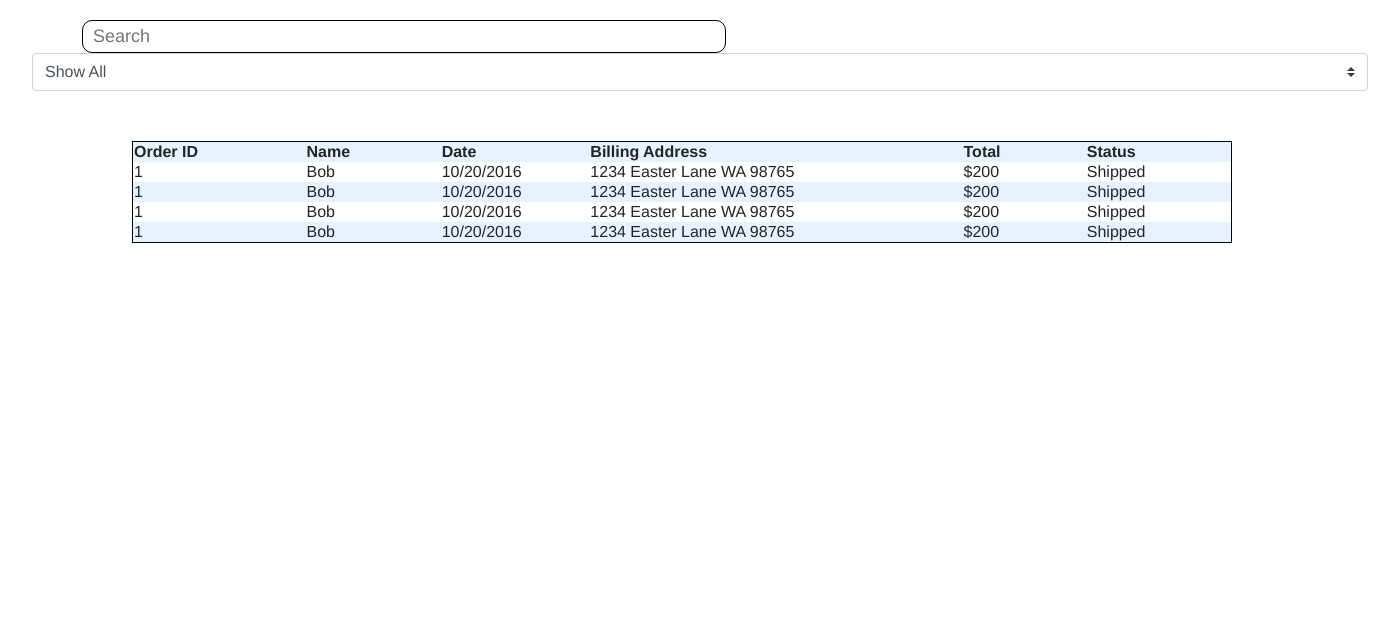
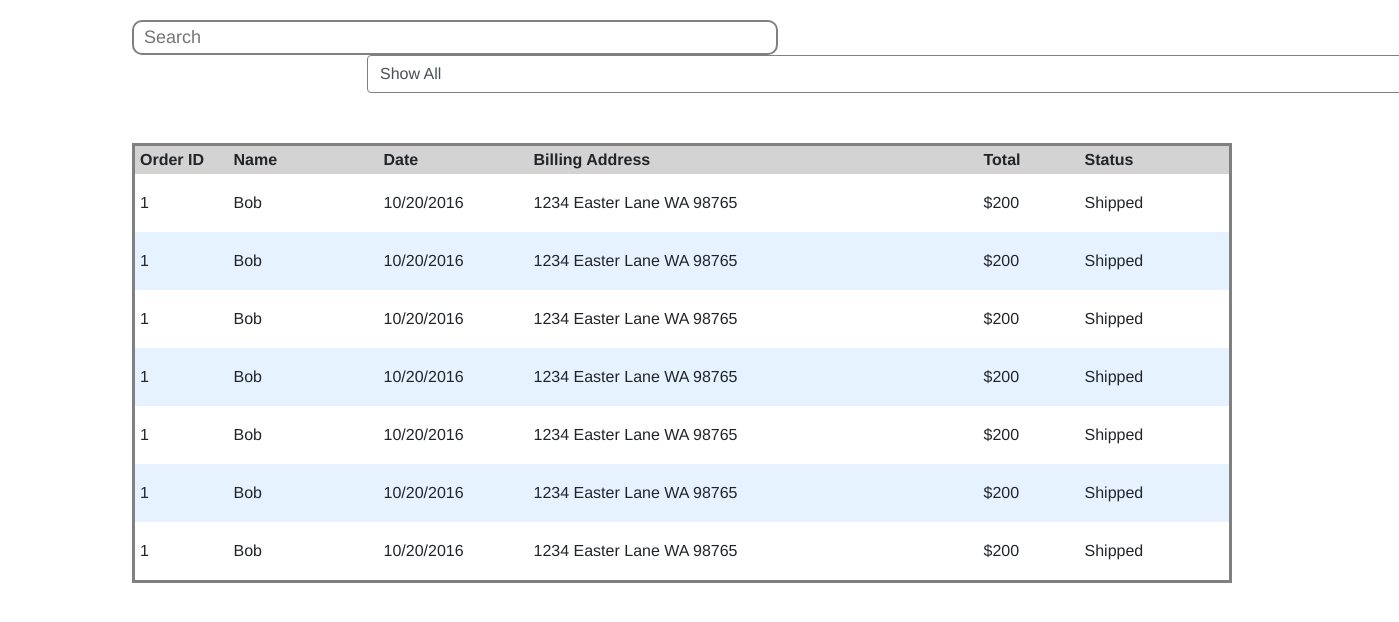
Before and after one commit to laureng49/Dope-Vinyl, a Django app: page /dashboard/orders in a window 1680 px wide. Shown: the part 67-689 px from the top of the page, without its empty margins (140-1539 px from the left). Run offline with Django 3.2, Linux system fonts and the light colour scheme; parts of the project's set-up code (start-up, migrations or seed data) failed here and were passed over; some libraries are stand-ins or nearby versions.

Commit message:
Dashboard has been all styled to 1336px width. Ready for inputting data. Home page has been set to our new 1336px width.

```diff
--- a/apps/dope_vinyl/static/dope_vinyl/css/dashboard_allorders.css
+++ b/apps/dope_vinyl/static/dope_vinyl/css/dashboard_allorders.css
@@ -33,53 +33,97 @@ html {
 
 #search_form {
     display: inline-block;
-    margin-left: 50px;
+    margin-left: 100px;
     margin-bottom: 0px;
 }
 
 #search_bar{
-    border: 1px solid black;
+    border-style: solid;
+    border-color: grey;
     border-radius: 10px;
     padding: 2px 400px 2px 10px;
     font-size: 18px;
 }
 
-#container #dropdown{
+#dropdown{
    display: inline-block;
-   margin-left: 650px;
+   border-style: solid;
+   border-color: grey;
+   margin-left: 335px;
 }
 
 table {
-    border: 1px solid black;
+    border-style: solid;
+    border-color: grey;
     margin-top: 50px;
     width: 1100px;
     margin-left: 100px;
     padding-bottom: 300px;
 }
 
-    th {
-        text-align: left;
-        margin: 10px 0px;
-        padding-right: 30px;
+    th{
+       background-color: lightgrey;
     }
 
-    td {
-        text-align: left;
-        margin: 10px 0px;
+    th:nth-child(1) {
+        width: 100px;
+        padding: 5px 5px;
+    }
+
+    th:nth-child(2) {
+        width: 150px;
+        padding: 5px 0px;
+    }
+
+    th:nth-child(3) {
+        width: 150px;
+        padding: 5px 0px;
+    }
+
+    th:nth-child(4) {
+        width: 450px;
+        padding: 5px 0px;
+    }
+
+    th:nth-child(5) {
+        width: 100px;
+        padding: 5px 0px;
+    }
+
+    td:nth-child(1) {
+        width: 100px;
+        padding: 20px 5px;
+    }
+
+    td:nth-child(2) {
+        width: 150px;
+        padding: 20px 0px;
+    }
+
+    td:nth-child(3) {
+        width: 150px;
+        padding: 20px 0px;
+    }
+
+    td:nth-child(4) {
+        width: 450px;
+        padding: 20px 0px;
+    }
+
+    td:nth-child(5) {
+        width: 100px;
+        padding: 20px 0px;
     }
 
     th, td{
         text-align: left;
     }
 
-    th #order{
-          width: 60px;
+    tr {
+        margin-right: 100px;
     }
 
-    tr:nth-child(odd) {
-        background-color: #e6f2ff
-    }
-
+    tr:nth-child(odd) {background-color: #e6f2ff}
 img {
     width: 100px;
     height: 100px;
--- a/apps/dope_vinyl/templates/dope_vinyl/dashboard_allorders.html
+++ b/apps/dope_vinyl/templates/dope_vinyl/dashboard_allorders.html
@@ -21,7 +21,7 @@
         <input id="search_bar" type='search' name="search" placeholder="Search">
     </form>
 
-     <select class="custom-select">
+     <select id="dropdown" class="custom-select">
         <option value="showall">Show All</option>
         <option value="process">Order in Process</option>
         <option value="cancelled">Cancelled</option>
@@ -37,6 +37,30 @@
                <th id="address">Billing Address</th>
                <th id="total">Total</th>
                <th id="status">Status</th>
+            </tr>
+            <tr>
+               <td>1</th>
+               <td>Bob</th>
+               <td>10/20/2016</th>
+               <td>1234 Easter Lane WA 98765</th>
+               <td>$200</th>
+               <td>Shipped</th>
+            </tr>
+            <tr>
+               <td>1</th>
+               <td>Bob</th>
+               <td>10/20/2016</th>
+               <td>1234 Easter Lane WA 98765</th>
+               <td>$200</th>
+               <td>Shipped</th>
+            </tr>
+            <tr>
+               <td>1</th>
+               <td>Bob</th>
+               <td>10/20/2016</th>
+               <td>1234 Easter Lane WA 98765</th>
+               <td>$200</th>
+               <td>Shipped</th>
             </tr>
             <tr>
                <td>1</th>
--- a/apps/dope_vinyl/urls.py
+++ b/apps/dope_vinyl/urls.py
@@ -16,7 +16,9 @@ urlpatterns = [
     url(r'^dashboard/products$', views.products), #TEMPLATE
     url(r'^dashboard/products/add$', views.products_add),
     url(r'^dashboard/products/edit/(?P<id>\d+)$', views.products_edit),
+    url(r'^dashboard/products/delete/(?P<id>\d+)$', views.products_delete),
     url(r'^dashboard/orders$', views.orders),
+    url(r'^dashboard/orders/show$', views.show_orders),
     # url(r'^adminlogout$', views.adminlogout),
     url(r'^carts$', views.carts),
 
--- a/apps/dope_vinyl/views.py
+++ b/apps/dope_vinyl/views.py
@@ -97,7 +97,14 @@ def adminlogin(request):
 ############################################### DASHBOARD #######################################
 #ALL ORDERS ON ADMIN PAGE.
 def orders(request):
+
     return render(request, 'dope_vinyl/dashboard_allorders.html')
+
+
+#INDIVIDUAL ORDER ON ADMIN PAGE.
+def show_orders(request):
+
+    return render(request, 'dope_vinyl/dashboard_showorder.html')
 
 #ALL PRODUCTS ON ADMIN PAGE. CLICK ON ADD NEW PRODUCT TO TAKE YOU TO ADD/EDIT ROUTE.
 
@@ -126,15 +133,19 @@ def products_add(request):
     return redirect("/dashboard/products")
 
 def products_edit(request):
+
     if request.method == "POST":
         if request.POST['genre_new'] != "":
-            artist_name = Artist.objects.create(name=request.POST['artist'])
-            genre_type = Genre.objects.create(genre_type=request.POST['genre_new'])
-            Product.objects.create(artist=artist_name, title=request.POST['title'],description=request.POST['description'],genre=genre_type, price=request.POST['price'], inventory=request.POST['inventory'], image=request.FILES['image'])
+            genre_type = request.POST['genre_new']
+            Product.objects.get(id=request.POST['id']).update(artist=artist_name, title=request.POST['title'],description=request.POST['description'],genre=genre_type, price=request.POST['price'], inventory=request.POST['inventory'], image=request.FILES['image'])
 
         elif request.POST['genre'] != "":
-            artist_name = Artist.objects.create(name=request.POST['artist'])
-            genre_type = Genre.objects.get(genre_type=request.POST['genre'])
-            Product.objects.create(artist=artist_name, title=request.POST['title'],description=request.POST['description'],genre=genre_type, price=request.POST['price'], inventory=request.POST['inventory'], image=request.FILES['image'])
+            genre_type = request.POST['genre']
+            Product.objects.get(id=request.POST['id']).update(artist=artist_name, title=request.POST['title'],description=request.POST['description'],genre=genre_type, price=request.POST['price'], inventory=request.POST['inventory'], image=request.FILES['image'])
 
     return redirect("/dashboard/products")
+
+
+def products_delete(request, id):
+    Product.objects.get(id=id).delete()
+    return redirect("/dashboard/products")
```
Also changed, not shown: apps/dope_vinyl/static/dope_vinyl/css/dashboard_allproducts.css (+47 -6 lines), apps/dope_vinyl/static/dope_vinyl/css/dashboard_showorder.css (+108 -23 lines), apps/dope_vinyl/static/dope_vinyl/css/home.css (+17 -21 lines), apps/dope_vinyl/templates/dope_vinyl/dashboard_allproducts.html (+5 -9 lines), apps/dope_vinyl/templates/dope_vinyl/dashboard_showorder.html (+22 -9 lines), apps/dope_vinyl/templates/dope_vinyl/home.html (+1 -12 lines), apps/dope_vinyl/static/dope_vinyl/imgs/uploaded_media/TheEverlyBrothers_4kfNWNu.jpg (added), db.sqlite3, 2 other files. Lines whose indentation alone changed are shown as unchanged.
